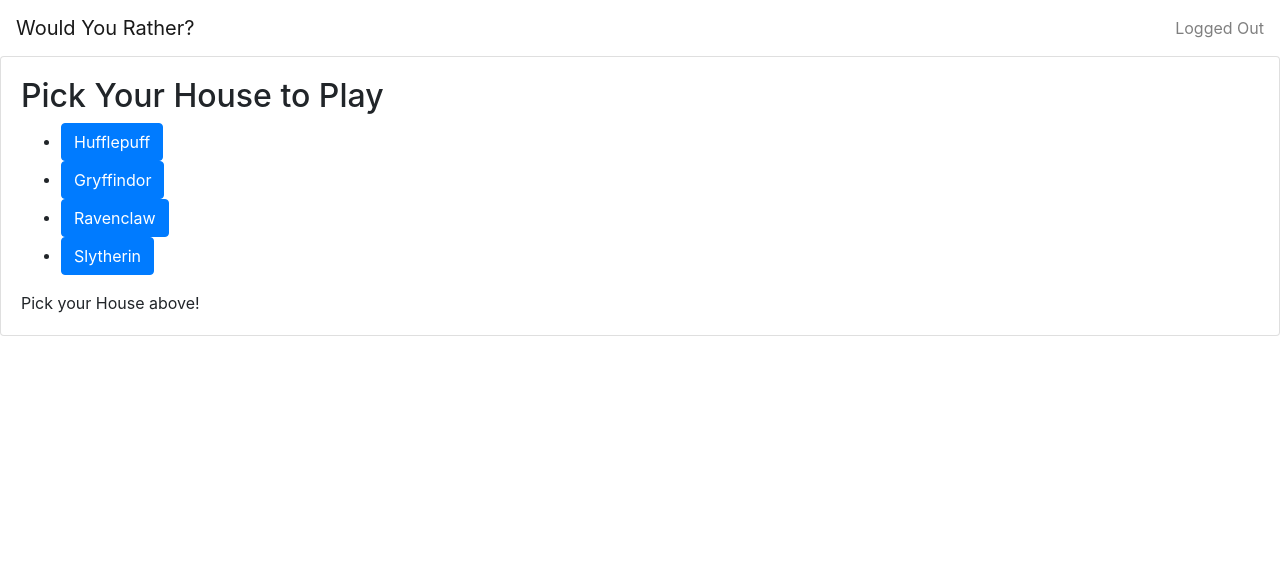
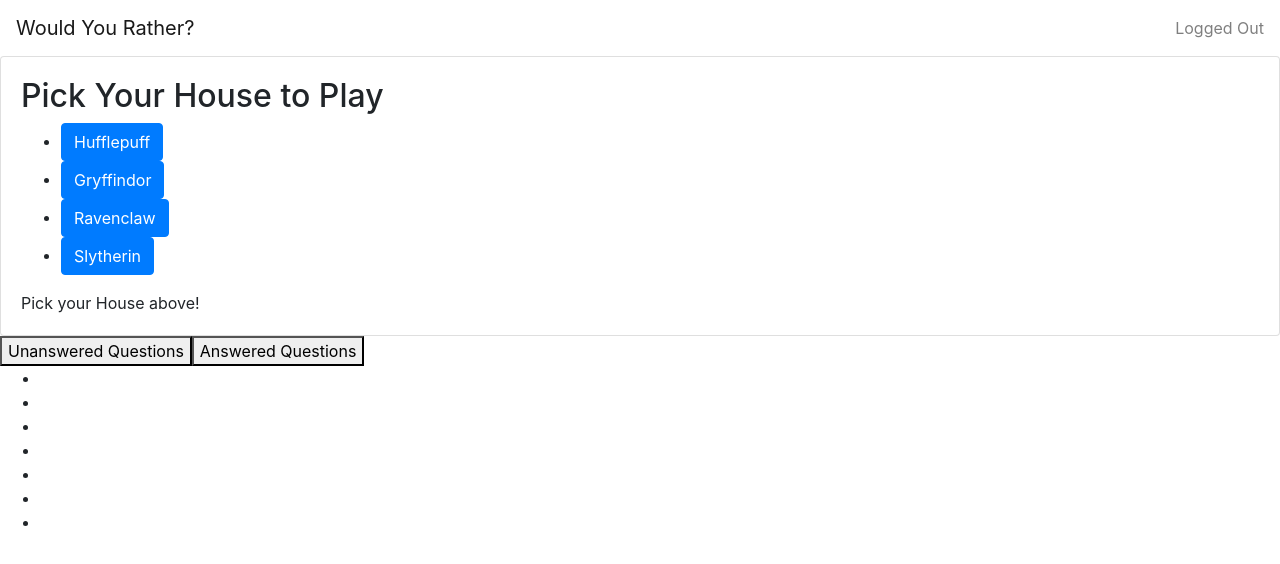
Before and after one commit to mischegoss/what-would-you-do-react-redux, a React (Create React App) app: page /dashboard in a window 1280 px wide. Shown: the top 564 px of the page. Built offline with nearby package versions, Linux system fonts and the light colour scheme.

Commit message:
Work on question section

```diff
--- a/src/App.js
+++ b/src/App.js
@@ -3,6 +3,7 @@
 import { connect } from 'react-redux'
 import Login from './components/login'
 import NavBar from './components/navbar'
+import QuestionBoard from './components/questionboard'
 import 'bootstrap/dist/css/bootstrap.min.css';
 //import AuthRoute from './userauthroute'
 //import { render } from '@testing-library/react';
@@ -16,6 +17,7 @@
     <div className="App">
         <NavBar/>
         <Login/>
+        <QuestionBoard/>
     </div>
   )
 }
--- a/src/components/login.js
+++ b/src/components/login.js
@@ -40,20 +40,10 @@
 
 
     render() {
-		const { userId, authenticated } = this.state;
+
     const { users } = this.props;
 
-		//const { from } = this.props.location.state || { from: { pathname: '/dashboard'}}
-		//const selected = userId ? userId : -1
 
-		//if authenticated
-		if(authenticated) {
-
-      return (
-        <div>AUTHENTICATED</div>
-      )
-
-		}
 
         return (
 <Card>
--- /dev/null
+++ b/src/components/question.js
@@ -0,0 +1,37 @@
+import React, { Component } from 'react'
+import { connect } from 'react-redux'
+
+class Question extends Component {
+    render() {
+        const { question, author } = this.props;
+        return (
+            <div className="tile-item">
+                <div className="tile-header">{author.name} asks</div>
+                <div className="tile-body">
+                    <div className="tile-left">
+                        <img alt="avatar" className="avatar" src={`/${author.avatarURL}`}/>
+                    </div>
+
+                    <div className="question-body">
+                        <div className="would-you">Would you rather</div>
+                        <div className="question-text">{question.optionOne.text}...</div>
+                        <button className="btn-default">View Poll</button>
+                    </div>
+                </div>
+            </div>
+        )
+    }
+}
+
+function mapStateToProps ({authedUser, users, questions}, { id }) {
+    const question = questions[id]
+    const author = question ? users[question.author] : null
+
+    return {
+        authedUser,
+        question,
+        author
+    }
+}
+
+export default connect(mapStateToProps)(Question);
--- /dev/null
+++ b/src/components/questionboard.js
@@ -0,0 +1,55 @@
+import React, { Component } from 'react'
+import { connect } from 'react-redux'
+//import { Link } from 'react-router-dom'
+//import QuestionTile from './QuestionTile'
+import Question from './question'
+
+class QuestionBoard extends Component {
+    state = {
+        showAnswered: false
+    }
+    filterQuestions = (showAnswered) => {
+        this.setState((state) => {
+            return { showAnswered: showAnswered }
+        })
+
+    }
+    render() {
+        const { showAnswered } = this.state;
+        const { questions, authedUser } = this.props
+        const questionsArray = Object.values(questions)
+        const filteredQuestions = questionsArray.filter(function(question) {
+            const contains = (
+                question.optionOne.votes.indexOf(authedUser) > -1 ||
+                question.optionTwo.votes.indexOf(authedUser) > -1
+            );
+            return showAnswered ? contains : !contains;
+        });
+        const sortedQuestions = filteredQuestions.sort((a, b) => b.timestamp - a.timestamp);
+        return (
+            <div>
+                <div className="btn-group">
+                    <button className={ !showAnswered ? 'btn-selected' : 'btn-default'} onClick={(e) => this.filterQuestions(false)}>Unanswered Questions</button>
+                    <button className={ showAnswered ? 'btn-selected' : 'btn-default'} onClick={(e) => this.filterQuestions(true)}>Answered Questions</button>
+                </div>
+
+                <ul className="questions-list">
+                    {sortedQuestions.map((question) => (
+                        <li key={question.id}>
+
+                        </li>
+                    ))}
+                </ul>
+            </div>
+        )
+    }
+}
+
+function mapStateToProps( { questions, authedUser }) {
+    return {
+        authedUser,
+        questions,
+    }
+}
+
+export default connect(mapStateToProps)(QuestionBoard);
--- a/src/reducers/index.js
+++ b/src/reducers/index.js
@@ -1,10 +1,10 @@
 import { combineReducers } from 'redux'
 import authedUser from './authuser';
-//import questions from './questions';
+import questions from './question';
 import users from './user';
 
 export default combineReducers ({
     authedUser,
-    //questions,
+    questions,
     users
 })
--- /dev/null
+++ b/src/reducers/question.js
@@ -0,0 +1,30 @@
+import { RECEIVE_QUESTIONS } from '../actions/questions'
+import { ANSWER_QUESTION, ADD_QUESTION } from '../actions/questions'
+
+export default function questions(state = {}, action) {
+    switch (action.type) {
+        case RECEIVE_QUESTIONS:
+            return {
+                ...state,
+                ...action.questions
+            }
+        case ANSWER_QUESTION:
+            return {
+                ...state,
+                [action.qid]: {
+			        ...state[action.qid],
+			        [action.answer]: {
+			        	...state[action.qid][action.answer],
+			            votes: state[action.qid][action.answer].votes.concat([action.authedUser])
+                    }
+                }
+            }
+        case ADD_QUESTION:
+            return {
+                ...state,
+                [action.id]: action
+            }
+        default:
+            return state
+    }
+}
```
